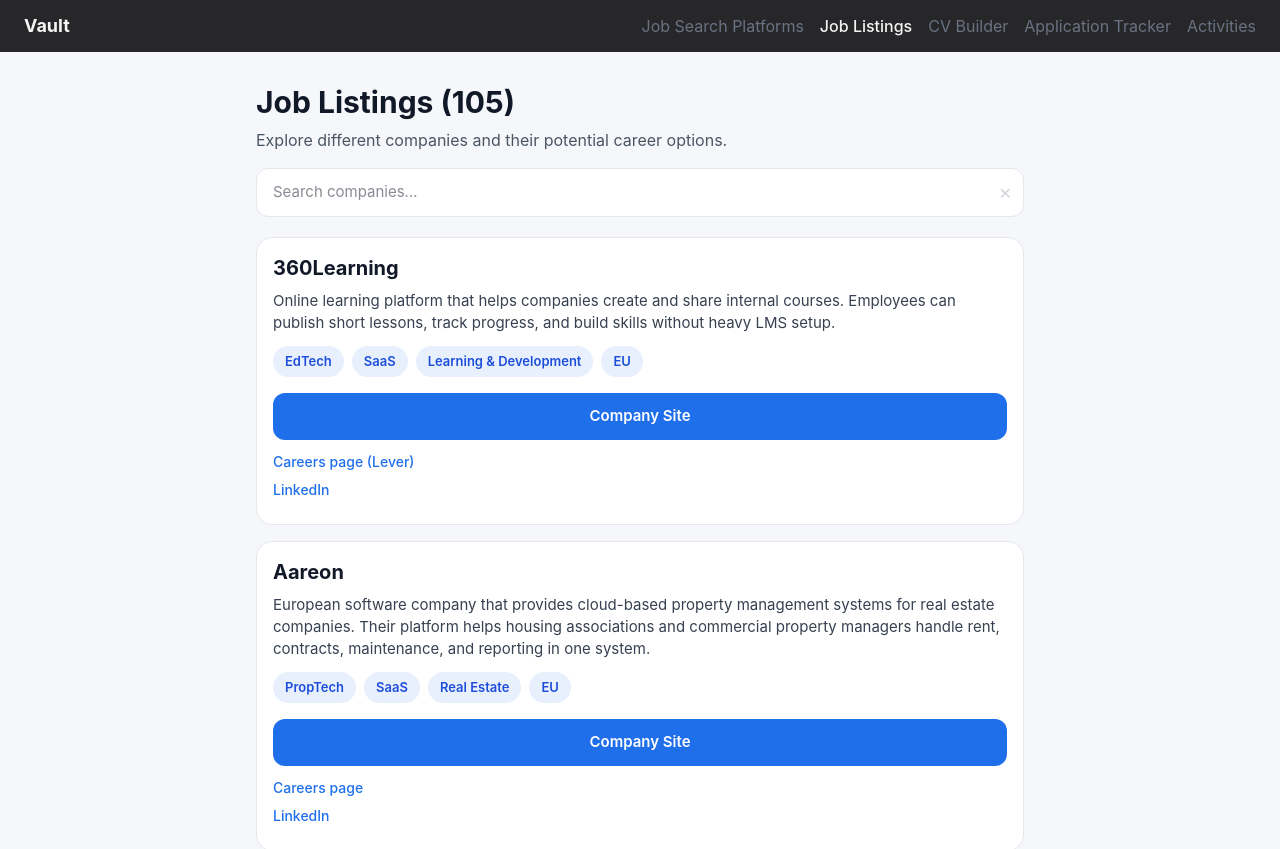
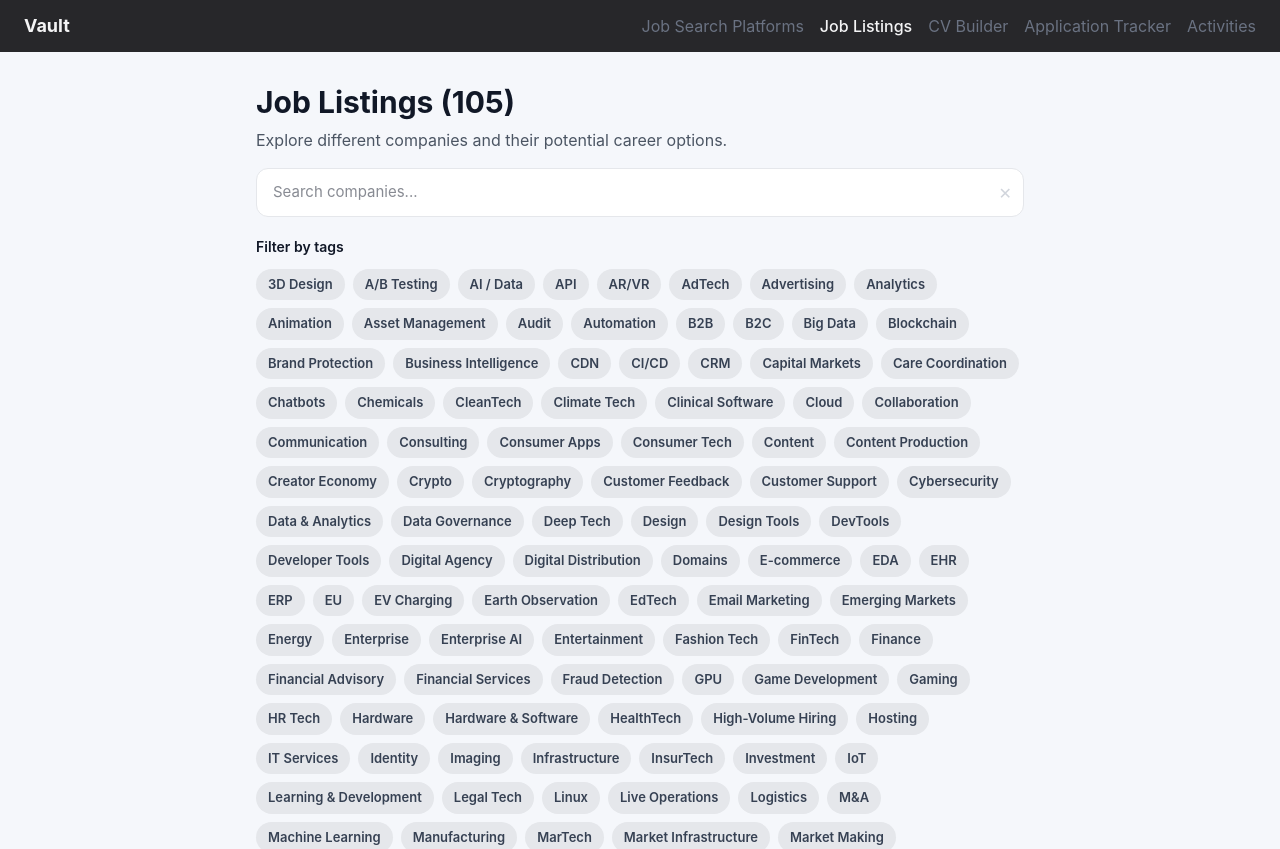
Before and after one commit to Dimterion/vault, a React (Vite) app: page /listings in a window 1280 px wide. Shown: the top 849 px of the page. Built offline with nearby package versions, Linux system fonts and the light colour scheme.

Commit message:
add filter by tags functionality

```diff
--- a/src/pages/listings.tsx
+++ b/src/pages/listings.tsx
@@ -1,23 +1,45 @@
+import { useState, useMemo } from "react";
 import ListingCard from "../features/listings/ListingCard";
 import { colors } from "../constants/colors";
 import { listings } from "../features/listings/data";
-import { useState } from "react";
 
 export default function ListingsPage() {
   const [searchQuery, setSearchQuery] = useState("");
+  const [selectedTags, setSelectedTags] = useState<string[]>([]);
+
+  const allTags = useMemo(() => {
+    const tagsSet = new Set<string>();
+    listings.forEach((listing) => {
+      listing.tags?.forEach((tag) => tagsSet.add(tag));
+    });
+    return Array.from(tagsSet).sort();
+  }, []);
 
   const filteredListings = listings.filter((item) => {
     const query = searchQuery.toLowerCase().trim();
-    if (!query) return true;
+    const matchesSearch =
+      !query ||
+      item.title.toLowerCase().includes(query) ||
+      item.description.toLowerCase().includes(query) ||
+      item.tags?.some((tag) => tag.toLowerCase().includes(query));
 
-    const titleMatch = item.title.toLowerCase().includes(query);
-    const descriptionMatch = item.description.toLowerCase().includes(query);
-    const tagsMatch = item.tags?.some((tag) =>
-      tag.toLowerCase().includes(query),
+    const matchesTags =
+      selectedTags.length === 0 ||
+      selectedTags.every((tag) => item.tags?.includes(tag));
+
+    return matchesSearch && matchesTags;
+  });
+
+  const toggleTag = (tag: string) => {
+    setSelectedTags((prev) =>
+      prev.includes(tag) ? prev.filter((t) => t !== tag) : [...prev, tag],
     );
+  };
 
-    return titleMatch || descriptionMatch || tagsMatch;
-  });
+  const clearFilters = () => {
+    setSelectedTags([]);
+    setSearchQuery("");
+  };
 
   return (
     <div
@@ -64,6 +86,46 @@ export default function ListingsPage() {
           </button>
         </header>
 
+        {/* Tag Filters */}
+        {allTags.length > 0 && (
+          <div className="mb-6">
+            <div className="mb-3 flex items-center justify-between">
+              <h2
+                className="text-sm font-semibold"
+                style={{ color: colors.textPrimary }}
+              >
+                Filter by tags
+              </h2>
+              {(selectedTags.length > 0 || searchQuery) && (
+                <button
+                  onClick={clearFilters}
+                  className="text-sm font-medium text-blue-600 hover:text-blue-700 hover:underline"
+                >
+                  Clear all filters
+                </button>
+              )}
+            </div>
+            <div className="flex flex-wrap gap-2">
+              {allTags.map((tag) => {
+                const isSelected = selectedTags.includes(tag);
+                return (
+                  <button
+                    key={tag}
+                    onClick={() => toggleTag(tag)}
+                    className={`cursor-pointer rounded-full px-3 py-1.5 text-[13px] font-semibold transition ${
+                      isSelected
+                        ? "bg-blue-600 text-white"
+                        : "bg-gray-200 text-gray-700 hover:bg-gray-300"
+                    }`}
+                  >
+                    {tag}
+                  </button>
+                );
+              })}
+            </div>
+          </div>
+        )}
+
         {filteredListings.length > 0 ? (
           <div className="flex flex-col gap-4">
             {filteredListings.map((listing) => (
```
